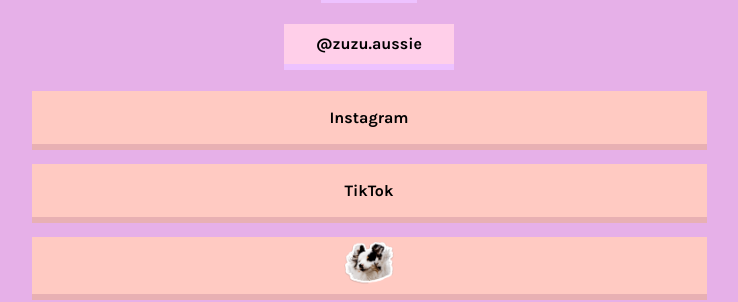
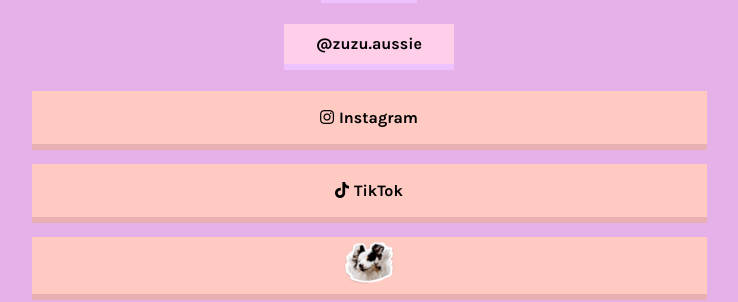
Before and after one commit to TheFireFerret/zuzu.dog, a Jekyll site: the page built from index.html, in a window 1280 px wide. Shown: the part 134-436 px from the top of the page, without its empty margins (271-1009 px from the left). Built offline with Jekyll 4.4.1, drawn with Linux system fonts in a browser that asks for light colours; nearby versions of some CDN libraries.

Commit message:
add smol icons

```diff
--- a/_includes/zuzu.html
+++ b/_includes/zuzu.html
@@ -116,13 +116,15 @@
         .footer a {
             text-decoration: none;
         }
+
+        i {margin-right: 5px}
     </style>
     <div class='navbar no-items section' id='navbar'></div>
         <img alt='User Photo' id='userPhoto' src='img/zuzuIcon.jpg'/>
         <spam id='userName'>@zuzu.aussie</spam>
         <div id='links'>
-            <a class='link' href='https://www.instagram.com/zuzu.aussie/' target='_blank'>Instagram</a>
-            <a class='link' href='https://www.tiktok.com/@zuzu.aussie' target='_blank'>TikTok</a>
+            <a class='link' href='https://www.instagram.com/zuzu.aussie/' target='_blank'><i class="fab fa-instagram"></i>Instagram</a>
+            <a class='link' href='https://www.tiktok.com/@zuzu.aussie' target='_blank'><i class="fab fa-tiktok"></i>TikTok</a>
             <a class='link' href='https://zuzu.dog/' target='_blank'><img id='imgbutton' src="img/zuzuButton.png" /></a>
         </div>
     </div>
--- a/_layouts/default.html
+++ b/_layouts/default.html
@@ -24,7 +24,7 @@
 		<meta property="twitter:description" content="z u z u?">
 		<meta property="twitter:image" content="https://raw.githubusercontent.com/TheFireFerret/TheFireFerret.github.io/master/img/github.jpg">
 
-		<link href='https://maxcdn.bootstrapcdn.com/font-awesome/4.7.0/css/font-awesome.min.css' rel='stylesheet'/>
+		<link href='https://use.fontawesome.com/releases/v5.14.0/css/all.css' rel='stylesheet'/>
         <link href='https://cdn.jsdelivr.net/npm/remixicon@2.5.0/fonts/remixicon.css' rel='stylesheet'/>
   </head>
     <body id="page-top">
```
